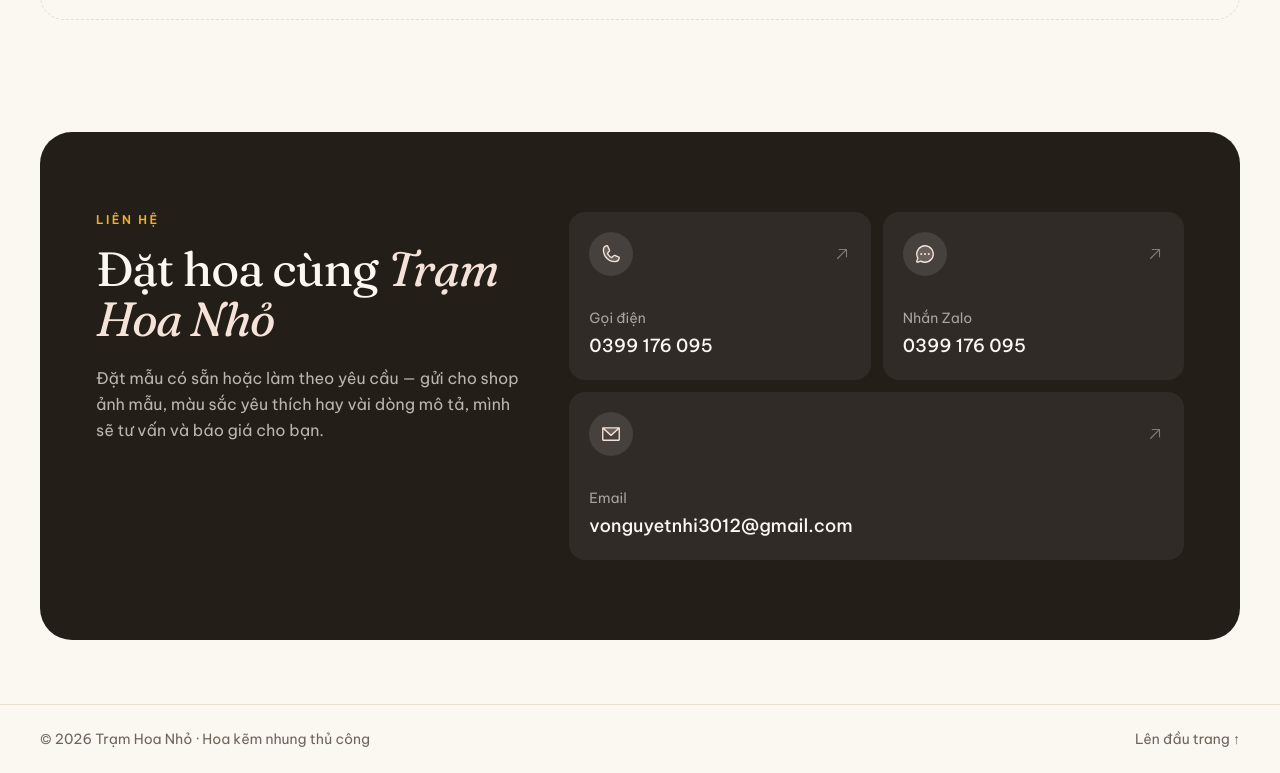
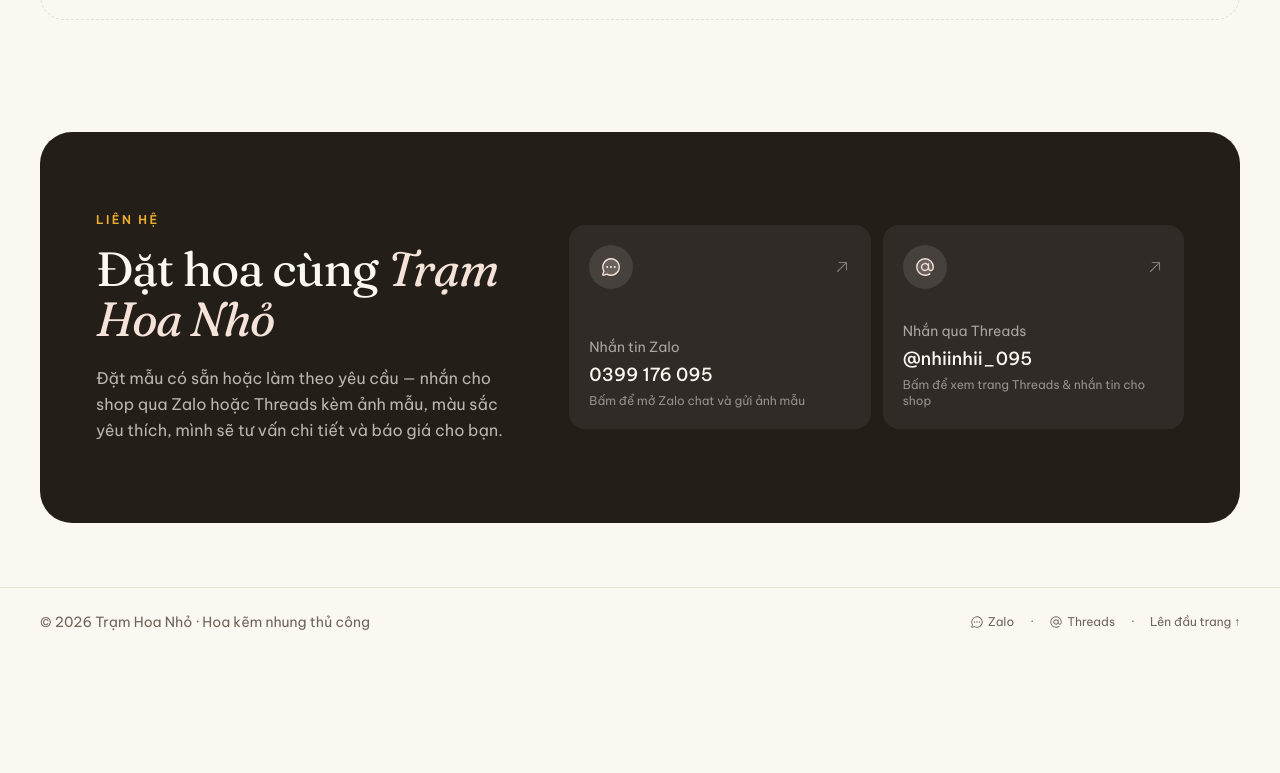
Before and after one commit to KhanhLanBui03/handmade, a React (Vite) app: page / in a window 1280 px wide. Shown: the part 1335-2108 px from the top of the page. After the commit the page ends 1991 px from the top, so only its background shows below. Built offline with nearby package versions, Linux system fonts and the light colour scheme; no server answers; the database is empty.

Commit message:
Chi cho lien he qua Zalo va Threads, bo so dien thoai

```diff
--- a/src/components/Layout.jsx
+++ b/src/components/Layout.jsx
@@ -1,7 +1,7 @@
 import { useEffect, useState } from 'react';
 import { Link, Outlet, useLocation } from 'react-router-dom';
 import { AnimatePresence, motion } from 'motion/react';
-import { List, X, Phone, Flower } from '@phosphor-icons/react';
+import { List, X, Flower, ChatCircleDots, At } from '@phosphor-icons/react';
 import { CONTACT } from '../lib/format';
 
 // Các phần của trang chủ
@@ -104,8 +104,11 @@ export default function Layout() {
           </nav>
 
           <div className="flex items-center gap-2">
-            <a href={`tel:${CONTACT.phone}`} className="btn btn-primary btn-sm hidden sm:inline-flex">
-              <Phone size={16} weight="bold" /> Đặt hoa
+            <a href={CONTACT.zalo} target="_blank" rel="noreferrer" className="btn btn-primary btn-sm hidden sm:inline-flex">
+              <ChatCircleDots size={16} weight="bold" /> Nhắn Zalo
+            </a>
+            <a href={CONTACT.threads} target="_blank" rel="noreferrer" className="btn btn-ghost btn-sm hidden sm:inline-flex text-ink">
+              <At size={16} weight="bold" /> Threads
             </a>
             <button
               type="button"
@@ -141,8 +144,11 @@ export default function Layout() {
                     {s.label}
                   </SectionLink>
                 ))}
-                <a href={`tel:${CONTACT.phone}`} className="btn btn-primary mt-2">
-                  <Phone size={16} weight="bold" /> Gọi đặt hoa · {CONTACT.phoneDisplay}
+                <a href={CONTACT.zalo} target="_blank" rel="noreferrer" className="btn btn-primary mt-2">
+                  <ChatCircleDots size={16} weight="bold" /> Nhắn Zalo đặt hoa
+                </a>
+                <a href={CONTACT.threads} target="_blank" rel="noreferrer" className="btn btn-outline">
+                  <At size={16} weight="bold" /> Nhắn Threads @nhiinhii_095
                 </a>
               </div>
             </motion.nav>
@@ -155,9 +161,21 @@ export default function Layout() {
       </main>
 
       <footer className="border-t border-line">
-        <div className="mx-auto flex max-w-7xl flex-col gap-2 px-4 py-6 text-sm text-muted sm:flex-row sm:items-center sm:justify-between sm:px-6 lg:px-10">
+        <div className="mx-auto flex max-w-7xl flex-col gap-3 px-4 py-6 text-sm text-muted sm:flex-row sm:items-center sm:justify-between sm:px-6 lg:px-10">
           <p>© {new Date().getFullYear()} Trạm Hoa Nhỏ · Hoa kẽm nhung thủ công</p>
-          <button type="button" onClick={() => window.scrollTo(0, 0)} className="text-left hover:text-ink">Lên đầu trang ↑</button>
+          <div className="flex items-center gap-4 text-xs">
+            <a href={CONTACT.zalo} target="_blank" rel="noreferrer" className="flex items-center gap-1 hover:text-ink">
+              <ChatCircleDots size={14} /> Zalo
+            </a>
+            <span>·</span>
+            <a href={CONTACT.threads} target="_blank" rel="noreferrer" className="flex items-center gap-1 hover:text-ink">
+              <At size={14} /> Threads
+            </a>
+            <span>·</span>
+            <button type="button" onClick={() => window.scrollTo({ top: 0, behavior: 'smooth' })} className="text-left hover:text-ink">
+              Lên đầu trang ↑
+            </button>
+          </div>
         </div>
       </footer>
     </div>
--- a/src/components/home/ContactSection.jsx
+++ b/src/components/home/ContactSection.jsx
@@ -1,11 +1,24 @@
 import { motion, useReducedMotion } from 'motion/react';
-import { Phone, ChatCircleDots, EnvelopeSimple, ArrowUpRight } from '@phosphor-icons/react';
+import { ChatCircleDots, At, ArrowUpRight } from '@phosphor-icons/react';
 import { CONTACT } from '../../lib/format';
 
 const CHANNELS = [
-  { icon: Phone, label: 'Gọi điện', value: CONTACT.phoneDisplay, href: `tel:${CONTACT.phone}` },
-  { icon: ChatCircleDots, label: 'Nhắn Zalo', value: CONTACT.phoneDisplay, href: CONTACT.zalo, external: true },
-  { icon: EnvelopeSimple, label: 'Email', value: CONTACT.email, href: `mailto:${CONTACT.email}`, wide: true },
+  {
+    icon: ChatCircleDots,
+    label: 'Nhắn tin Zalo',
+    value: '0399 176 095',
+    subtext: 'Bấm để mở Zalo chat và gửi ảnh mẫu',
+    href: CONTACT.zalo,
+    external: true,
+  },
+  {
+    icon: At,
+    label: 'Nhắn qua Threads',
+    value: CONTACT.threadsDisplay,
+    subtext: 'Bấm để xem trang Threads & nhắn tin cho shop',
+    href: CONTACT.threads,
+    external: true,
+  },
 ];
 
 export default function ContactSection() {
@@ -27,13 +40,13 @@ export default function ContactSection() {
               Đặt hoa cùng <em className="text-blush">Trạm Hoa Nhỏ</em>
             </h2>
             <p className="mt-5 max-w-md leading-relaxed text-paper/70">
-              Đặt mẫu có sẵn hoặc làm theo yêu cầu — gửi cho shop ảnh mẫu, màu sắc yêu thích hay vài dòng mô tả, mình sẽ tư vấn và báo giá cho bạn.
+              Đặt mẫu có sẵn hoặc làm theo yêu cầu — nhắn cho shop qua Zalo hoặc Threads kèm ảnh mẫu, màu sắc yêu thích, mình sẽ tư vấn chi tiết và báo giá cho bạn.
             </p>
           </div>
 
           <ul className="grid gap-3 sm:grid-cols-2 lg:col-span-7 lg:self-center">
             {CHANNELS.map((c) => (
-              <li key={c.label} className={c.wide ? 'sm:col-span-2' : ''}>
+              <li key={c.label}>
                 <a
                   href={c.href}
                   {...(c.external ? { target: '_blank', rel: 'noreferrer' } : {})}
@@ -48,6 +61,7 @@ export default function ContactSection() {
                   <div>
                     <p className="text-sm text-paper/60">{c.label}</p>
                     <p className="mt-1 text-lg font-medium [overflow-wrap:anywhere]">{c.value}</p>
+                    {c.subtext && <p className="mt-1 text-xs text-paper/50">{c.subtext}</p>}
                   </div>
                 </a>
               </li>
--- a/src/components/home/ProductModal.jsx
+++ b/src/components/home/ProductModal.jsx
@@ -1,6 +1,6 @@
 import { useEffect, useRef, useState } from 'react';
 import { motion } from 'motion/react';
-import { X, CaretLeft, CaretRight, Phone, ChatCircleDots, CheckCircle, Flower, PlayCircle } from '@phosphor-icons/react';
+import { X, CaretLeft, CaretRight, At, ChatCircleDots, CheckCircle, Flower, PlayCircle } from '@phosphor-icons/react';
 import { CONTACT, formatVND, parsePrice } from '../../lib/format';
 
 export default function ProductModal({ product, onClose }) {
@@ -119,15 +119,15 @@ export default function ProductModal({ product, onClose }) {
               )}
 
               <div className="mt-8 grid gap-3 pt-2 sm:grid-cols-2 md:mt-auto">
-                <a href={`tel:${CONTACT.phone}`} className="btn btn-accent btn-lg">
-                  <Phone weight="bold" /> Gọi đặt hàng
+                <a href={CONTACT.zalo} target="_blank" rel="noreferrer" className="btn btn-accent btn-lg">
+                  <ChatCircleDots weight="bold" /> Nhắn Zalo đặt mẫu
                 </a>
-                <a href={CONTACT.zalo} target="_blank" rel="noreferrer" className="btn btn-outline btn-lg">
-                  <ChatCircleDots weight="bold" /> Nhắn Zalo
+                <a href={CONTACT.threads} target="_blank" rel="noreferrer" className="btn btn-outline btn-lg">
+                  <At weight="bold" /> Nhắn Threads
                 </a>
               </div>
-              <p className="mt-3 text-center text-sm text-muted">
-                Hotline: <a href={`tel:${CONTACT.phone}`} className="font-medium text-ink hover:text-brick">{CONTACT.phoneDisplay}</a>
+              <p className="mt-3 text-center text-xs text-muted">
+                Shop tư vấn và chốt đơn qua Zalo & Threads · Phản hồi nhanh nhất có thể
               </p>
             </div>
           </div>
--- a/src/lib/format.js
+++ b/src/lib/format.js
@@ -1,10 +1,13 @@
 // Tiện ích dùng chung cho storefront & admin
 
 export const CONTACT = {
+  zalo: 'https://zalo.me/0399176095',
+  zaloDisplay: '0399 176 095',
+  threads: 'https://www.threads.net/@nhiinhii_095',
+  threadsDisplay: '@nhiinhii_095',
+  email: 'vonguyetnhi3012@gmail.com',
   phone: '0399176095',
   phoneDisplay: '0399 176 095',
-  email: 'vonguyetnhi3012@gmail.com',
-  zalo: 'https://zalo.me/0399176095',
 };
 
 // "150.000đ" -> 150000 (giá đang lưu dạng chuỗi trong DB)
```
